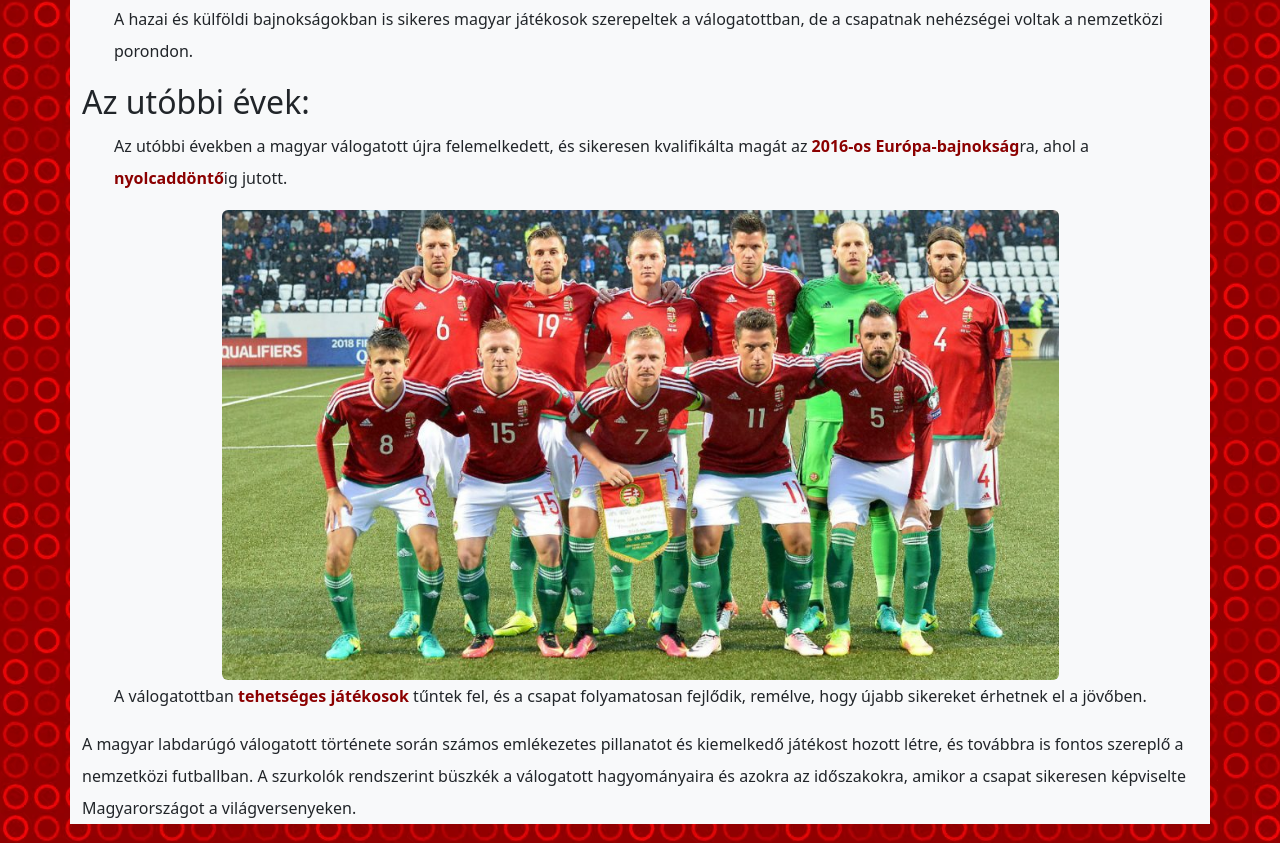
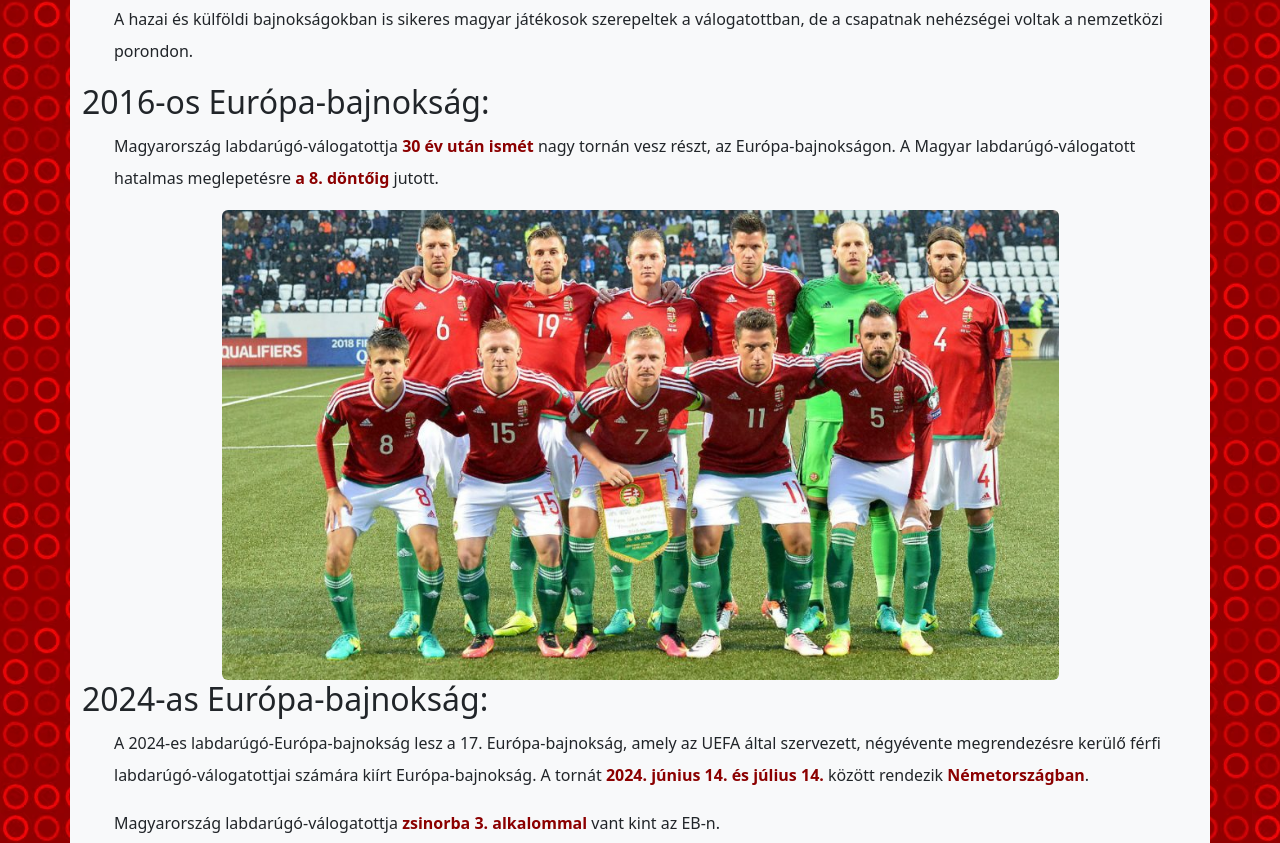
Before and after one commit to szabobatony/Rajongoi9A-C, a plain HTML site: page tortenet.html in a window 1280 px wide. Shown: the part 2067-2910 px from the top of the page. Drawn offline with nearby package versions, Linux system fonts and the light colour scheme.

Commit message:
2016-2024 EB

```diff
--- a/tortenet.html
+++ b/tortenet.html
@@ -100,17 +100,29 @@
                 A hazai és külföldi bajnokságokban is sikeres magyar játékosok szerepeltek a válogatottban, de a
                 csapatnak nehézségei voltak a nemzetközi porondon.
             </ul>
-            <h2>Az utóbbi évek:</h2>
+            <h2>2016-os Európa-bajnokság:</h2>
             <ul>
-                Az utóbbi években a magyar válogatott újra felemelkedett, és sikeresen kvalifikálta magát az <strong>
-                2016-os Európa-bajnokság</strong>ra, ahol a <strong>nyolcaddöntő</strong>ig jutott.
+                Magyarország labdarúgó-válogatottja <strong>30 év után ismét</strong> nagy tornán vesz részt, az Európa-bajnokságon.
+                A Magyar labdarúgó-válogatott hatalmas meglepetésre <strong>a 8. döntőig</strong> jutott.
             </ul>
-            <img src="képek/6Történet/valogatott.jpg" alt="2016-os EB" title="2016-os EB" class="mx-auto d-block rounded" style="width: 75%;">
+            <a href="https://hu.wikipedia.org/wiki/2016-os_labdar%C3%BAg%C3%B3-Eur%C3%B3pa-bajnoks%C3%A1g" target="_blank">
+                <img src="képek/6Történet/valogatott.jpg" alt="2016-os EB" title="2016-os EB" class="mx-auto d-block rounded" style="width: 75%;">
+            </a>
+            <h2>2024-as Európa-bajnokság:</h2>
+            <ul>
+                A 2024-es labdarúgó-Európa-bajnokság lesz a 17. Európa-bajnokság, amely az UEFA által szervezett, négyévente megrendezésre kerülő férfi labdarúgó-válogatottjai számára kiírt Európa-bajnokság. A tornát <strong>2024. június 14. és július 14.</strong> között rendezik <strong>Németországban</strong>.
+            </ul>
+            <ul>
+                Magyarország labdarúgó-válogatottja<strong> zsinorba 3. alkalommal</strong> vant kint az EB-n.
+            </ul>
+            <img src="képek/6Történet/Válogatott.jpg" alt="Válogatott" class="mx-auto d-block rounded" style="width: 75%;">
+
             <ul>
                 A válogatottban <strong>tehetséges játékosok</strong> tűntek fel, és a csapat folyamatosan fejlődik, remélve, hogy újabb
                 sikereket érhetnek el a jövőben.
             </ul>
             </p>
+
             <p>
                 A magyar labdarúgó válogatott története során számos emlékezetes pillanatot és kiemelkedő játékost
                 hozott létre, és továbbra is fontos szereplő a nemzetközi futballban. A szurkolók rendszerint büszkék a válogatott
```
Also changed, not shown: rolunk.html (+1 -1 lines), képek/6Történet/Válogatott.jpg (added).
